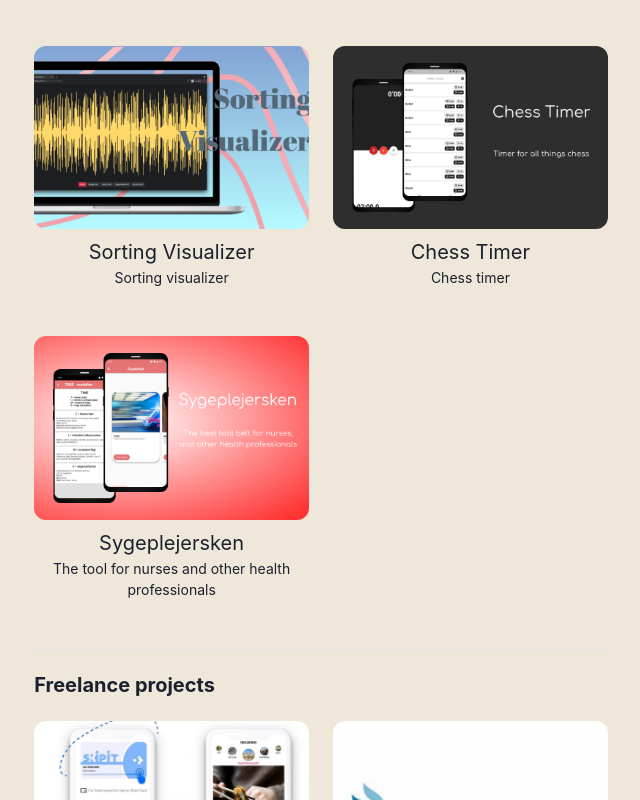
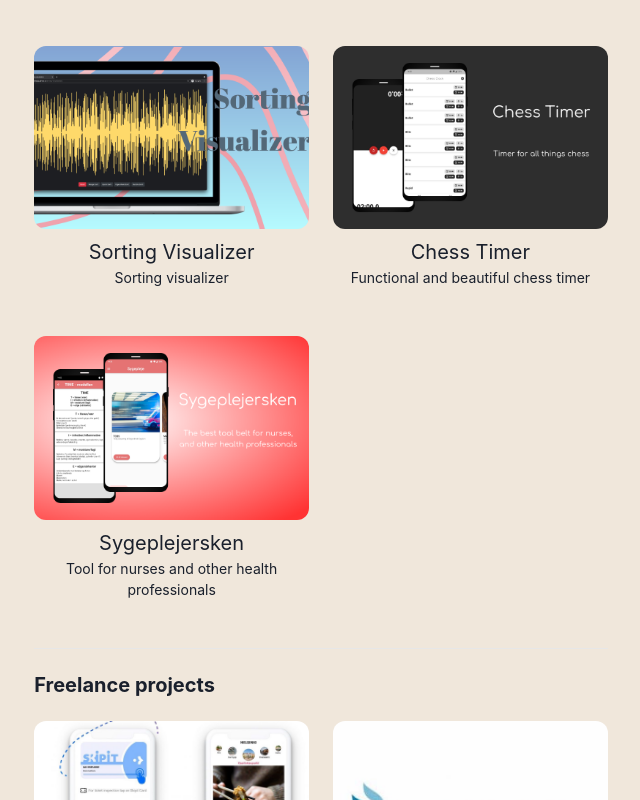
Before and after one commit to nikolajjsj/portfolio, a Next.js app: page /works in a window 1280 px wide. Shown: the part 361-1161 px from the top of the page, without its empty margins (319-959 px from the left). Built offline with nearby package versions, Linux system fonts and the light colour scheme.

Commit message:
Change work item descriptions

```diff
--- a/pages/works.jsx
+++ b/pages/works.jsx
@@ -48,7 +48,7 @@ const Works = () => {
               title="Chess Timer"
               thumbnail="/images/projects/chess.png"
             >
-              Chess timer
+              Functional and beautiful chess timer
             </WorkGridItem>
           </Section>
 
@@ -58,7 +58,7 @@ const Works = () => {
               title="Sygeplejersken"
               thumbnail="/images/projects/sygeplejersken.png"
             >
-              The tool for nurses and other health professionals
+              Tool for nurses and other health professionals
             </WorkGridItem>
           </Section>
         </SimpleGrid>
```
